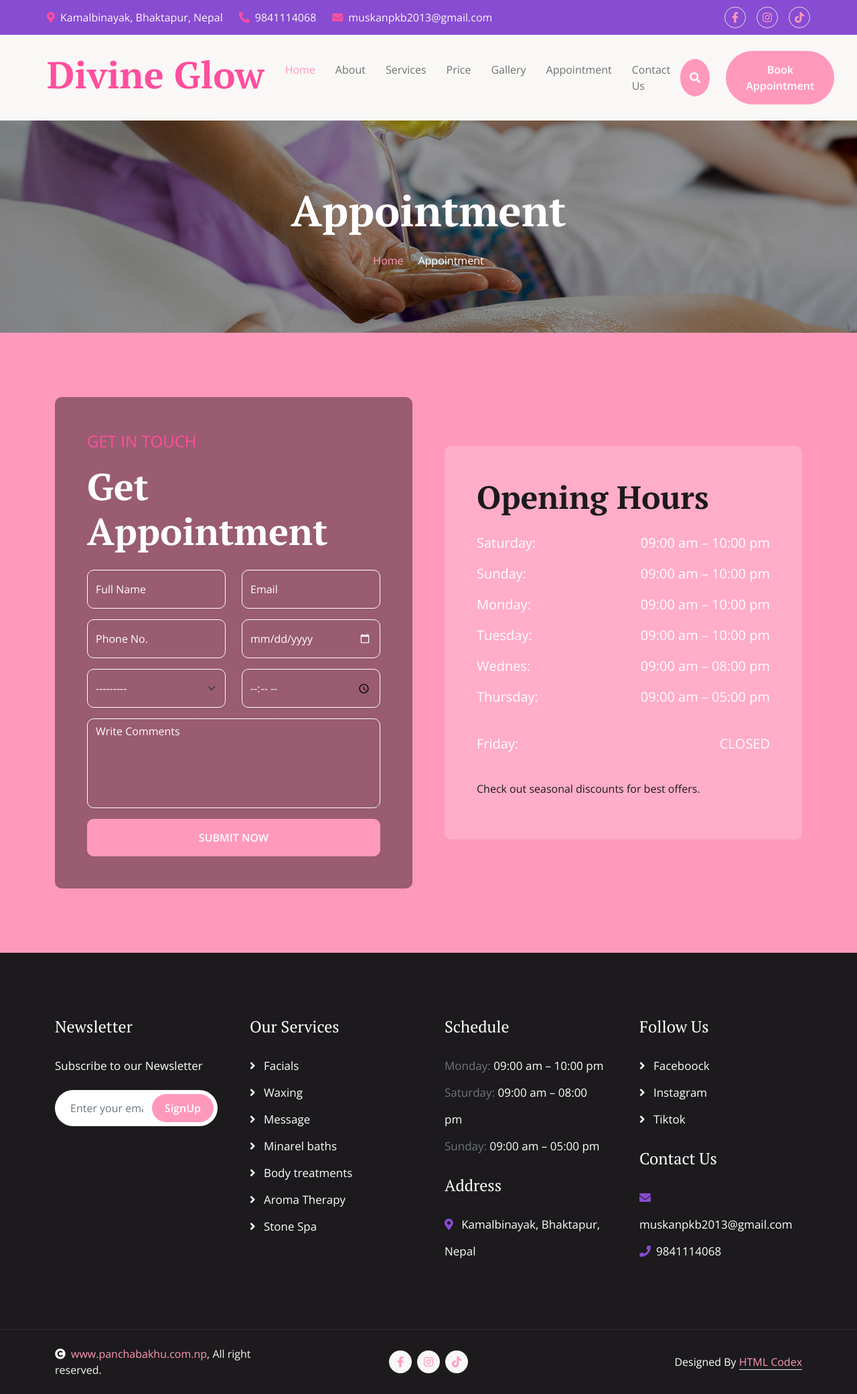
After one commit to Romaan11/Divine-Glow, a Django app: page /appointment/ in a window 1280 px wide. The commit adds this page. Shown: the whole page at 67% size. Run offline with Django 5.2, Linux system fonts and the light colour scheme; some libraries are stand-ins or nearby versions.

Commit message:
[Modified] - fully working contact with popup message
[Added]
- added appointment

```diff
--- a/divine_app/forms.py
+++ b/divine_app/forms.py
@@ -1,5 +1,79 @@
+from django.utils import timezone
+from datetime import time
 from django import forms
-from divine_app.models import Contact, Newsletter
+from divine_app.models import Appointment,Contact, Newsletter
+from django.core.exceptions import ValidationError
+
+class AppointmentForm(forms.ModelForm):
+
+    class Meta:
+        model = Appointment
+        fields = "__all__"
+        widgets = {
+            'name': forms.TextInput(attrs={
+                'class': 'form-control py-3 border-white bg-transparent text-white',
+                'placeholder': 'Full Name'
+            }),
+            'email': forms.EmailInput(attrs={
+                'class': 'form-control py-3 border-white bg-transparent text-white',
+                'placeholder': 'Email'
+            }),
+            'phone': forms.TextInput(attrs={
+                'class': 'form-control py-3 border-white bg-transparent text-white',
+                'placeholder': 'Phone No.'
+            }),
+            'preferred_date': forms.DateInput(attrs={
+                'type': 'date',
+                'class': 'form-control py-3 border-white bg-transparent'
+            }),
+            'preferred_time': forms.TimeInput(attrs={
+                'type': 'time',
+                'class': 'form-control py-3 border-white bg-transparent text-white'
+            }),
+            'service': forms.Select(attrs={
+                'class': 'form-select py-3 border-white bg-transparent'
+            }),
+            'message': forms.Textarea(attrs={
+                'class': 'form-control border-white bg-transparent text-white',
+                'rows': 5,
+                'placeholder': 'Write Comments'
+            }),
+        }
+
+    def clean(self):
+        cleaned_data = super().clean()
+        date = cleaned_data.get("preferred_date")
+        time_value = cleaned_data.get("preferred_time")
+
+        # Validate that the date is not in the past
+        if date and date < timezone.now().date():
+            raise ValidationError(
+                "You cannot select a past date."
+            )
+
+        # Closed on Friday
+        if date and date.weekday() == 4:
+            raise ValidationError("We are closed on Fridays.")
+
+        # Working hours
+        if time_value:
+            if not (time(9, 0) <= time_value <= time(22, 0)):
+                raise ValidationError(
+                    "Appointments are available between 9:00 AM and 10:00 PM."
+                )
+
+        # Duplicate booking
+        if date and time_value:
+            if Appointment.objects.filter(
+                preferred_date=date,
+                preferred_time=time_value
+            ).exists():
+                raise ValidationError(
+                    "Can't reserve on the given date and time. Please select another."
+                )
+
+        return cleaned_data
+
 
 class ContactForm(forms.ModelForm):
     class Meta:
--- a/divine_app/urls.py
+++ b/divine_app/urls.py
@@ -4,6 +4,8 @@ from . import views
 urlpatterns = [
     path('', views.HomeView.as_view(), name='home'),
     path('about/', views.AboutView.as_view(), name='about'),
+    path('appointment/', views.AppointmentView.as_view(), name='appointment'),
+    path('booked-slots/', views.BookedSlotsView.as_view(), name='booked_slots'),
     path("contact/", views.ContactView.as_view(), name="contact"),
     path("newsletter/", views.NewsletterView.as_view(), name="newsletter"),
 ]
--- a/divine_app/views.py
+++ b/divine_app/views.py
@@ -1,19 +1,54 @@
 from django.shortcuts import render, redirect
-from django.views.generic import TemplateView, View
+from django.views.generic import TemplateView, View, FormView
 from django.contrib import messages
-from divine_app.forms import ContactForm, NewsletterForm
+from divine_app.forms import AppointmentForm, ContactForm, NewsletterForm
 from django.http import JsonResponse
+
+from divine_app.models import Appointment
 
 # Create your views here.
 class HomeView(TemplateView):
     template_name = 'divine/home.html'
 
 class AboutView(TemplateView):
-    template_name = 'about.html'
+    template_name = 'divine/about.html'
 
-class ContactView(TemplateView):
-    template_name = 'divine/contact.html'
 
+class AppointmentView(FormView):
+    template_name = 'divine/appointment.html'
+    form_class = AppointmentForm
+    success_url = '/appointment/'
+
+    def form_valid(self, form):
+        form.save()
+        messages.success(
+            self.request,
+            "Successfully reserved appointment."
+        )
+        return super().form_valid(form)
+
+    def form_invalid(self, form):
+        messages.error(
+            self.request,
+            "Can't reserve on the given date and time. Please select another."
+        )
+        return super().form_invalid(form)
+
+
+# For already booked slots
+class BookedSlotsView(View):
+    def get(self, request, *args, **kwargs):
+        appointments = Appointment.objects.values(
+            'preferred_date', 'preferred_time'
+        )
+
+        data = {}
+        for appt in appointments:
+            date = appt['preferred_date'].strftime('%Y-%m-%d')
+            time = appt['preferred_time'].strftime('%H:%M')
+            data.setdefault(date, []).append(time)
+
+        return JsonResponse(data)
 
 class ContactView(View):
     template_name = "divine/contact.html"
@@ -33,11 +68,8 @@ class ContactView(View):
             messages.error(
                 request, "Cannot submit your query. Please make sure all fields are valid.",
             )
-            return render(
-                request,
-                self.template_name,
-                {"form": form},
-            )
+            return redirect("contact")
+
 
 
 class NewsletterView(View):
--- a/static/css/style.css
+++ b/static/css/style.css
@@ -394,7 +396,52 @@
     object-fit: cover;
     border-radius: 10px;
 }
+
+.appointment .form-control::placeholder {
+    color: #ffffff !important;
+    opacity: 1;
+}
+
+input.form-control,
+textarea.form-control {
+    color: #ffffff;
+    background-color: transparent;
+    border: 1px solid #ffffff;
+}
+
+.form-select {
+    color: #ffffff !important;
+    background-color: transparent;
+    border: 1px solid #ffffff;
+}
+
+.form-select option {
+    background-color: #3b2a2f;
+    color: #ffffff;
+}
+
+.form-select option:checked,
+.form-select option:hover {
+    background-color: #ff8fb3;
+    color: #ffffff;
+}
+
+input[type="date"] {
+    color: #ffffff;
+    background-color: transparent;
+    border: 1px solid #ffffff;
+}
+
+input[type="date"]::-webkit-datetime-edit {
+    color: #ffffff;
+}
+
+input[type="date"]::-webkit-calendar-picker-indicator {
+    filter: invert(1);
+    cursor: pointer;
+}
 /*** Appointment End ***/
+
 
 /*** Counter Start ***/
 .counter-section .counter-item .counter-content {
--- /dev/null
+++ b/templates/divine/appointment.html
@@ -0,0 +1,148 @@
+{% extends "divine/base.html" %}
+
+{% block content %}
+<!-- Header Start -->
+<div class="container-fluid bg-breadcrumb py-5">
+    <div class="container text-center py-5">
+        <h3 class="text-white display-3 mb-4">Appointment</h1>
+        <ol class="breadcrumb justify-content-center mb-0">
+            <li class="breadcrumb-item"><a href="/">Home</a></li>
+            <li class="breadcrumb-item active text-white">Appointment</li>
+        </ol>
+    </div>
+</div>
+<!-- Header End -->
+
+
+<!-- Appointment Start -->
+<div class="container-fluid appointment py-5" style="background: var(--bs-primary);">
+    <div class="container py-5">
+        <div class="row g-5 align-items-center">
+            <div class="col-lg-6">
+                <div class="appointment-form p-5">
+                    <p class="fs-4 text-uppercase text-primary">Get In Touch</p>
+                    <h1 class="display-4 mb-4 text-white">Get Appointment</h1>
+                    <form method="post">
+                        {% csrf_token %}
+                        <div class="row gy-3 gx-4">
+
+                            <div class="col-lg-6">
+                                {{ form.name }}
+                            </div>
+
+                            <div class="col-lg-6">
+                                {{ form.email }}
+                            </div>
+
+                            <div class="col-lg-6">
+                                {{ form.phone }}
+                            </div>
+
+                            <div class="col-lg-6">
+                                {{ form.preferred_date }}
+                            </div>
+
+                            <div class="col-lg-6">
+                                {{ form.service }}
+                            </div>
+
+                            <div class="col-lg-6">
+                                {{ form.preferred_time }}
+                            </div>
+
+                            <div class="col-lg-12">
+                                {{ form.message }}
+                            </div>
+                            <div class="col-lg-12">
+                                <button type="submit" class="btn btn-primary btn-primary-outline-0 w-100 py-3 px-5">SUBMIT NOW</button>
+                            </div>
+                        </div>
+                    </form>
+                    {% if messages %}
+                        {% for message in messages %}
+                            <div class="alert alert-{{ message.tags }} mt-3">
+                                {{ message }}
+                            </div>
+                        {% endfor %}
+                    {% endif %}
+                </div>
+            </div>
+            <div class="col-lg-6">
+                <div class="appointment-time p-5">
+                    <h1 class="display-5 mb-4">Opening Hours</h1>
+                    <div class="d-flex justify-content-between fs-5 text-white">
+                        <p>Saturday:</p>
+                        <p>09:00 am – 10:00 pm</p>
+                    </div>
+                    <div class="d-flex justify-content-between fs-5 text-white">
+                        <p>Sunday:</p>
+                        <p>09:00 am – 10:00 pm</p>
+                    </div>
+                    <div class="d-flex justify-content-between fs-5 text-white">
+                        <p>Monday:</p>
+                        <p>09:00 am – 10:00 pm</p>
+                    </div>
+                    <div class="d-flex justify-content-between fs-5 text-white">
+                        <p>Tuesday:</p>
+                        <p>09:00 am – 10:00 pm</p>
+                    </div>
+                    <div class="d-flex justify-content-between fs-5 text-white">
+                        <p>Wednes:</p>
+                        <p>09:00 am – 08:00 pm</p>
+                    </div>
+                    <div class="d-flex justify-content-between fs-5 text-white mb-4">
+                        <p>Thursday:</p>
+                        <p>09:00 am – 05:00 pm</p>
+                    </div>
+                    <div class="d-flex justify-content-between fs-5 text-white mb-4">
+                        <p>Friday:</p>
+                        <p>CLOSED</p>
+                    </div>
+                    <p class="text-dark">Check out seasonal discounts for best offers.</p>
+                </div>
+            </div>
+        </div>
+    </div>
+</div>
+<!-- Appointment End -->
+{% endblock content %}
+
+
+<script>
+fetch("{% url 'booked_slots' %}")
+.then(response => response.json())
+.then(bookedData => {
+
+    const dateInput = document.getElementById("id_preferred_date");
+    const timeInput = document.getElementById("id_preferred_time");
+
+    //  Disable booked dates
+    flatpickr(dateInput, {
+        minDate: "today",
+        dateFormat: "Y-m-d",
+        disable: Object.keys(bookedData),
+        onChange: function(selectedDates, dateStr) {
+
+            // Reset time when date changes
+            timeInput.value = "";
+
+            // Disable booked times for selected date
+            if (bookedData[dateStr]) {
+                timeInput.dataset.booked = bookedData[dateStr].join(",");
+            } else {
+                timeInput.dataset.booked = "";
+            }
+        }
+    });
+
+    //  Prevent selecting booked times
+    timeInput.addEventListener("change", function () {
+        const bookedTimes = this.dataset.booked?.split(",") || [];
+        if (bookedTimes.includes(this.value)) {
+            alert("This time slot is already booked. Choose another.");
+            this.value = "";
+        }
+    });
+
+});
+</script>
--- a/templates/divine/base.html
+++ b/templates/divine/base.html
@@ -17,6 +17,7 @@
         <link rel="preconnect" href="https://fonts.googleapis.com">
         <link rel="preconnect" href="https://fonts.gstatic.com" crossorigin>
         <link href="https://fonts.googleapis.com/css2?family=Open+Sans:wght@400;600&family=PT+Serif:wght@400;700&display=swap" rel="stylesheet">
+        <link rel="stylesheet" href="https://cdn.jsdelivr.net/npm/flatpickr/dist/flatpickr.min.css">
 
         <!-- Icon Font Stylesheet -->
         <link rel="stylesheet" href="https://use.fontawesome.com/releases/v5.15.4/css/all.css"/>
@@ -50,6 +51,8 @@
         {% block content %}
 
 
+
+
         {% endblock content %}
 
 
@@ -73,6 +76,7 @@
     <!-- JavaScript Libraries -->
     <script src="https://ajax.googleapis.com/ajax/libs/jquery/3.6.4/jquery.min.js"></script>
     <script src="https://cdn.jsdelivr.net/npm/bootstrap@5.0.0/dist/js/bootstrap.bundle.min.js"></script>
+    <script src="https://cdn.jsdelivr.net/npm/flatpickr"></script>
     <script src="{% static 'lib/wow/wow.min.js' %}"></script>
     <script src="{% static 'lib/easing/easing.min.js' %}"></script>
     <script src="{% static 'lib/waypoints/waypoints.min.js' %}"></script>
--- a/templates/divine/footer.html
+++ b/templates/divine/footer.html
@@ -1,3 +1,4 @@
+{% load static %}
 <div class="container-fluid footer py-5">
     <div class="container py-5">
         <div class="row g-5">
@@ -24,6 +25,13 @@
                                 type="submit"
                                 class="btn btn-primary newsletter-btn"
                             >
+
+                            <!--For letter icon-->
+                            {% comment %} <img
+                                src="{% static 'img/form-icon.png' %}"
+                                alt=""
+                            /> {% endcomment %}
+
                                 SignUp
                             </button>
                         </div>
--- a/templates/divine/home.html
+++ b/templates/divine/home.html
@@ -20,7 +20,7 @@
 
 
     <!-- About Start -->
-    {% include 'divine/home/about.html' %}
+    {% include 'divine/home/home_about.html' %}
 
     <!-- Modal Video -->
     {% comment %} <div class="modal fade" id="videoModal" tabindex="-1" aria-labelledby="exampleModalLabel" aria-hidden="true">
@@ -44,7 +44,7 @@
 
 
     <!-- Appointment Start -->
-        {% include 'divine/home/appointment.html' %}
+        {% include 'divine/home/home_appointment.html' %}
     <!-- Appointment End -->
 
 
--- a/templates/divine/navbar.html
+++ b/templates/divine/navbar.html
@@ -32,11 +32,11 @@
                 <div class="collapse navbar-collapse bg-light py-3" id="navbarCollapse">
                     <div class="navbar-nav mx-auto border-top">
                         <a href="/" class="nav-item nav-link active">Home</a>
-                        <a href="about.html" class="nav-item nav-link">About</a>
+                        <a href="{% url 'about' %}" class="nav-item nav-link">About</a>
                         <a href="service.html" class="nav-item nav-link">Services</a>
                         <a href="price.html" class="nav-item nav-link">Price</a>
                         <a href="gallery.html" class="nav-item nav-link">Gallery</a>
-                        <a href="appointment.html" class="nav-item nav-link">Appointment</a>
+                        <a href="{% url 'appointment' %}" class="nav-item nav-link">Appointment</a>
                         <a href="{% url 'contact' %}" class="nav-item nav-link">Contact Us</a>
                         {% comment %} <div class="nav-item dropdown">
                             <a href="#" class="nav-link dropdown-toggle" data-bs-toggle="dropdown">Pages</a>
```
Also changed, not shown: other parts of static/css/style.css (+33 -0 lines), divine_app/models.py (+28 -0 lines), templates/divine/about.html (added, +89 -0 lines), templates/divine/contact.html (+69 -7 lines), db.sqlite3, divine_app/migrations/0002_appointment.py (added), static/img/form-icon.png (added), templates/divine/home/home_about.html (renamed from templates/divine/home/about.html), templates/divine/home/home_appointment.html (renamed from templates/divine/home/appointment.html).
